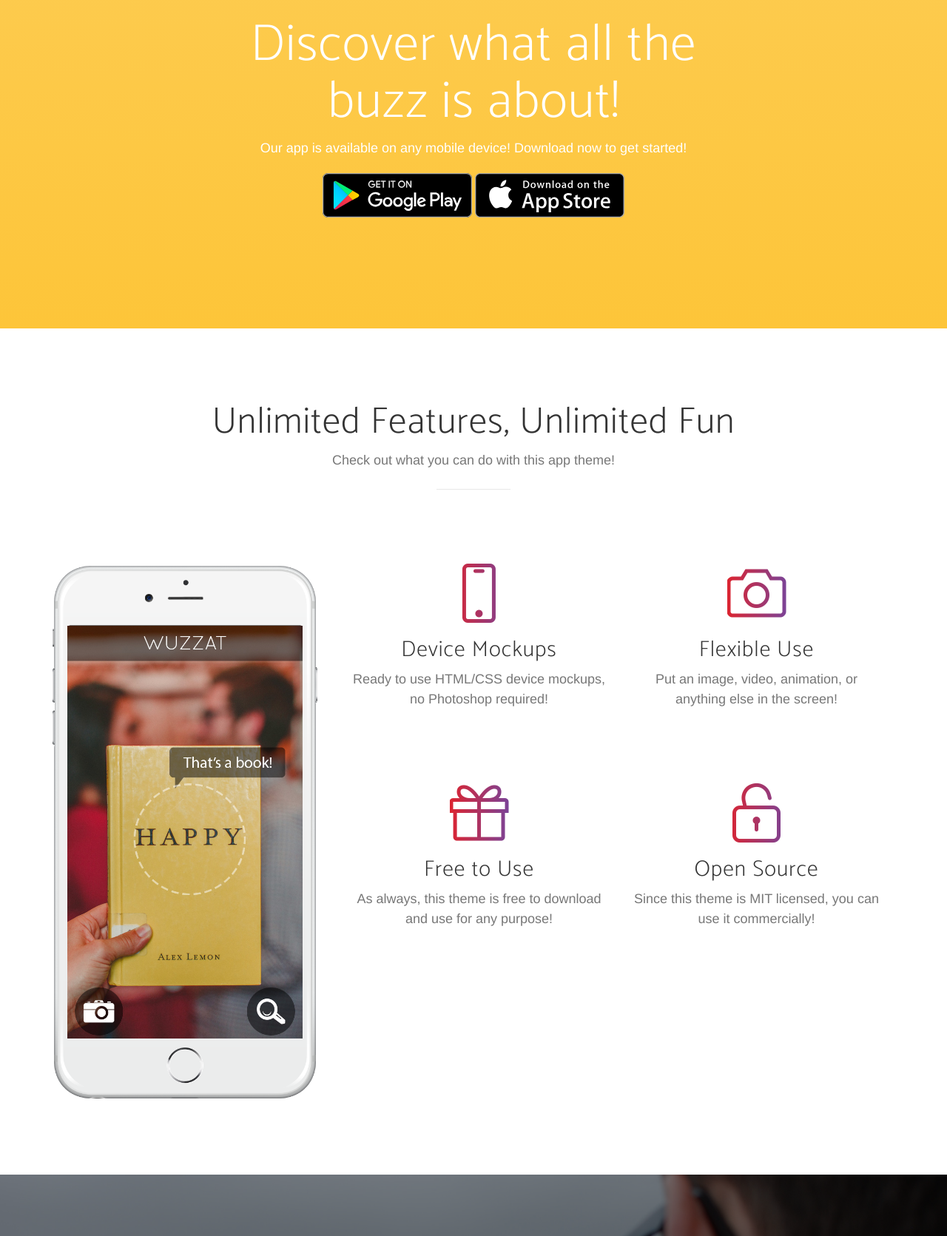
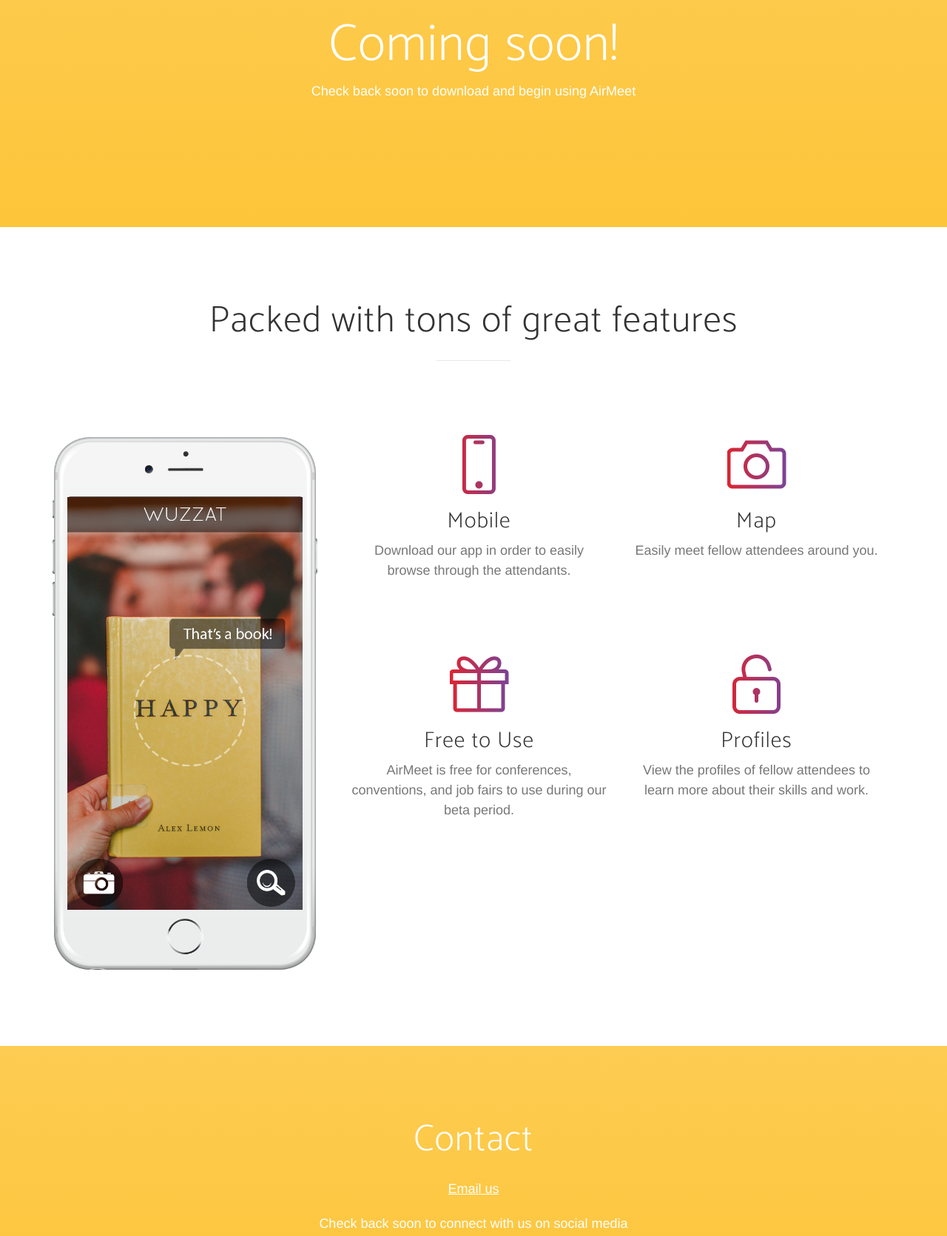
Before and after one commit to Athletesrun/airmeet-website, a website: page index.html in a window 1280 px wide. Shown: the part 927-2598 px from the top of the page at 74% size. Drawn offline with nearby package versions, Linux system fonts and the light colour scheme; a web font is replaced by a local one.

Commit message:
Edited text

```diff
--- a/index.html
+++ b/index.html
@@ -45,7 +45,7 @@
                 <button type="button" class="navbar-toggle collapsed" data-toggle="collapse" data-target="#bs-example-navbar-collapse-1">
                     <span class="sr-only">Toggle navigation</span> Menu <i class="fa fa-bars"></i>
                 </button>
-                <a class="navbar-brand page-scroll" href="#page-top">Start Bootstrap</a>
+                <a class="navbar-brand page-scroll" href="#page-top">AirMeet</a>
             </div>
 
             <!-- Collect the nav links, forms, and other content for toggling -->
@@ -73,7 +73,7 @@
                 <div class="col-sm-7">
                     <div class="header-content">
                         <div class="header-content-inner">
-                            <h1>New Age is an app landing page that will help you beautifully showcase your new mobile app, or anything else!</h1>
+                            <h1>AirMeet is a revolutionary new tool that allows attendants at conferences, job fairs, and conventions to engage and interact with fellow attendees</h1>
                             <a href="#download" class="btn btn-outline btn-xl page-scroll">Start Now for Free!</a>
                         </div>
                     </div>
@@ -101,12 +101,12 @@
         <div class="container">
             <div class="row">
                 <div class="col-md-8 col-md-offset-2">
-                    <h2 class="section-heading">Discover what all the buzz is about!</h2>
-                    <p>Our app is available on any mobile device! Download now to get started!</p>
-                    <div class="badges">
+                    <h2 class="section-heading">Coming soon!</h2>
+                    <p>Check back soon to download and begin using AirMeet</p>
+                    <!--<div class="badges">
                         <a class="badge-link" href="#"><img src="img/google-play-badge.svg" alt=""></a>
                         <a class="badge-link" href="#"><img src="img/app-store-badge.svg" alt=""></a>
-                    </div>
+                    </div>-->
                 </div>
             </div>
         </div>
@@ -117,8 +117,8 @@
             <div class="row">
                 <div class="col-lg-12 text-center">
                     <div class="section-heading">
-                        <h2>Unlimited Features, Unlimited Fun</h2>
-                        <p class="text-muted">Check out what you can do with this app theme!</p>
+                        <h2>Packed with tons of great features</h2>
+                        <!--<p class="text-muted">Check out what you can do with this app theme!</p>-->
                         <hr>
                     </div>
                 </div>
@@ -144,15 +144,15 @@
                             <div class="col-md-6">
                                 <div class="feature-item">
                                     <i class="icon-screen-smartphone text-primary"></i>
-                                    <h3>Device Mockups</h3>
-                                    <p class="text-muted">Ready to use HTML/CSS device mockups, no Photoshop required!</p>
+                                    <h3>Mobile</h3>
+                                    <p class="text-muted">Download our app in order to easily browse through the attendants.</p>
                                 </div>
                             </div>
                             <div class="col-md-6">
                                 <div class="feature-item">
                                     <i class="icon-camera text-primary"></i>
-                                    <h3>Flexible Use</h3>
-                                    <p class="text-muted">Put an image, video, animation, or anything else in the screen!</p>
+                                    <h3>Map</h3>
+                                    <p class="text-muted">Easily meet fellow attendees around you.</p>
                                 </div>
                             </div>
                         </div>
@@ -161,14 +161,14 @@
                                 <div class="feature-item">
                                     <i class="icon-present text-primary"></i>
                                     <h3>Free to Use</h3>
-                                    <p class="text-muted">As always, this theme is free to download and use for any purpose!</p>
+                                    <p class="text-muted">AirMeet is free for conferences, conventions, and job fairs to use during our beta period.</p>
                                 </div>
                             </div>
                             <div class="col-md-6">
                                 <div class="feature-item">
                                     <i class="icon-lock-open text-primary"></i>
-                                    <h3>Open Source</h3>
-                                    <p class="text-muted">Since this theme is MIT licensed, you can use it commercially!</p>
+                                    <h3>Profiles</h3>
+                                    <p class="text-muted">View the profiles of fellow attendees to learn more about their skills and work.</p>
                                 </div>
                             </div>
                         </div>
@@ -177,7 +177,7 @@
             </div>
     </section>
 
-    <section class="cta">
+    <!--<section class="cta">
         <div class="cta-content">
             <div class="container">
                 <h2>Stop waiting.<br>Start building.</h2>
@@ -185,12 +185,14 @@
             </div>
         </div>
         <div class="overlay"></div>
-    </section>
+    </section>-->
 
     <section id="contact" class="contact bg-primary">
         <div class="container">
-            <h2>We <i class="fa fa-heart"></i> new friends!</h2>
-            <ul class="list-inline list-social">
+            <h2>Contact</h2>
+            <p><a style="color:#FFFFFF; text-decoration: underline;" href="mailto:2018350@prep.creighton.edu">Email us</a></p>
+            <p>Check back soon to connect with us on social media</p>
+            <!--<ul class="list-inline list-social">
                 <li class="social-twitter">
                     <a href="#"><i class="fa fa-twitter"></i></a>
                 </li>
@@ -200,14 +202,14 @@
                 <li class="social-google-plus">
                     <a href="#"><i class="fa fa-google-plus"></i></a>
                 </li>
-            </ul>
+            </ul>-->
         </div>
     </section>
 
     <footer>
         <div class="container">
-            <p>&copy; 2016 Start Bootstrap. All Rights Reserved.</p>
-            <ul class="list-inline">
+            <p>&copy; 2016 AirMeet. All Rights Reserved.</p>
+            <!--ul class="list-inline">
                 <li>
                     <a href="#">Privacy</a>
                 </li>
@@ -217,7 +219,7 @@
                 <li>
                     <a href="#">FAQ</a>
                 </li>
-            </ul>
+            </ul>-->
         </div>
     </footer>
 
```
